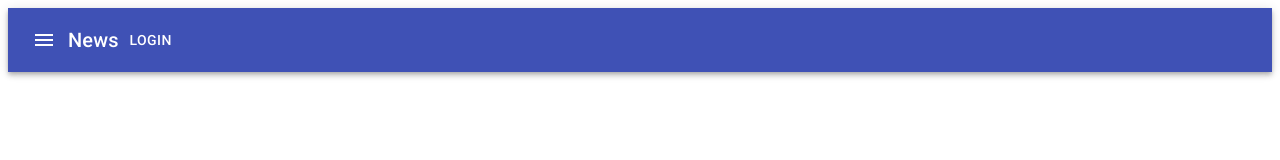
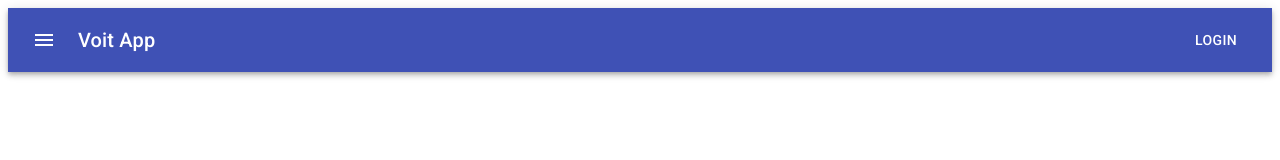
Before and after one commit to oscarvoit/my-app, a React (Create React App) app: page / in a window 1280 px wide. Shown: the top 160 px of the page. Built offline with nearby package versions, Linux system fonts and the light colour scheme.

Commit message:
adicionando header

```diff
--- a/src/pages/Home.js
+++ b/src/pages/Home.js
@@ -1,4 +1,4 @@
-import Header from '../partials/Header'
+import Header from '../partials/Header/Header'
 
 const Home = () => {
     return (
--- a/src/partials/Header.js
+++ b/src/partials/Header/Header.js
@@ -8,15 +8,19 @@ import {
 
 import MenuIcon from '@material-ui/icons/Menu'
 
+import useStyles from './Header.style'
+
 const Header = () => {
+  const classes = useStyles()
+
   return (
     <AppBar position="static">
       <Toolbar>
         <IconButton edge="start" color="inherit" aria-label="menu">
           <MenuIcon />
         </IconButton>
-        <Typography variant="h6">
-          News
+        <Typography variant="h6" className={classes.title}>
+          Voit App
         </Typography>
         <Button color="inherit">Login</Button>
       </Toolbar>
--- /dev/null
+++ b/src/partials/Header/Header.style.js
@@ -0,0 +1,10 @@
+import { makeStyles } from '@material-ui/core/styles'
+
+const useStyles = makeStyles(() => ({
+    title: {
+      flexGrow: 1,
+      marginLeft: 10,
+    }
+  }))
+
+  export default useStyles
```
